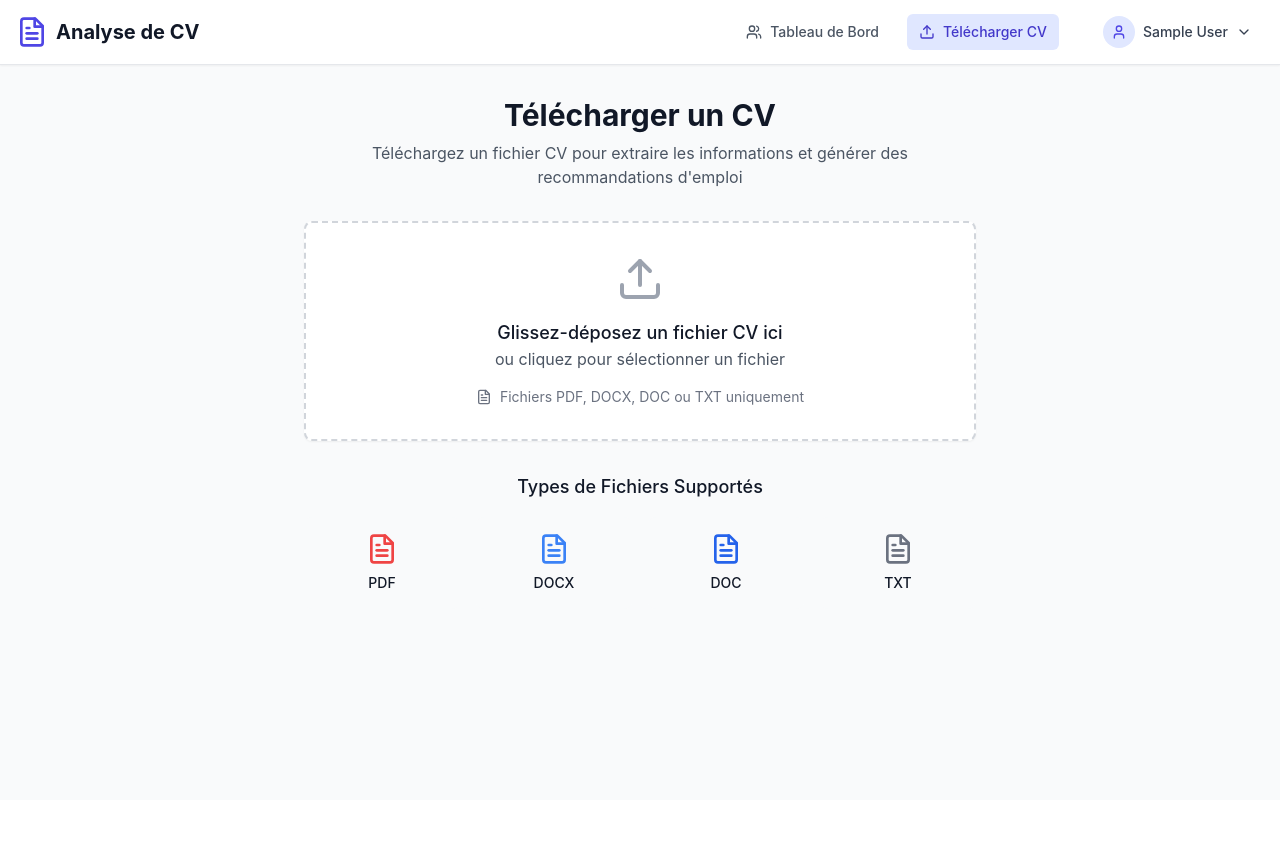
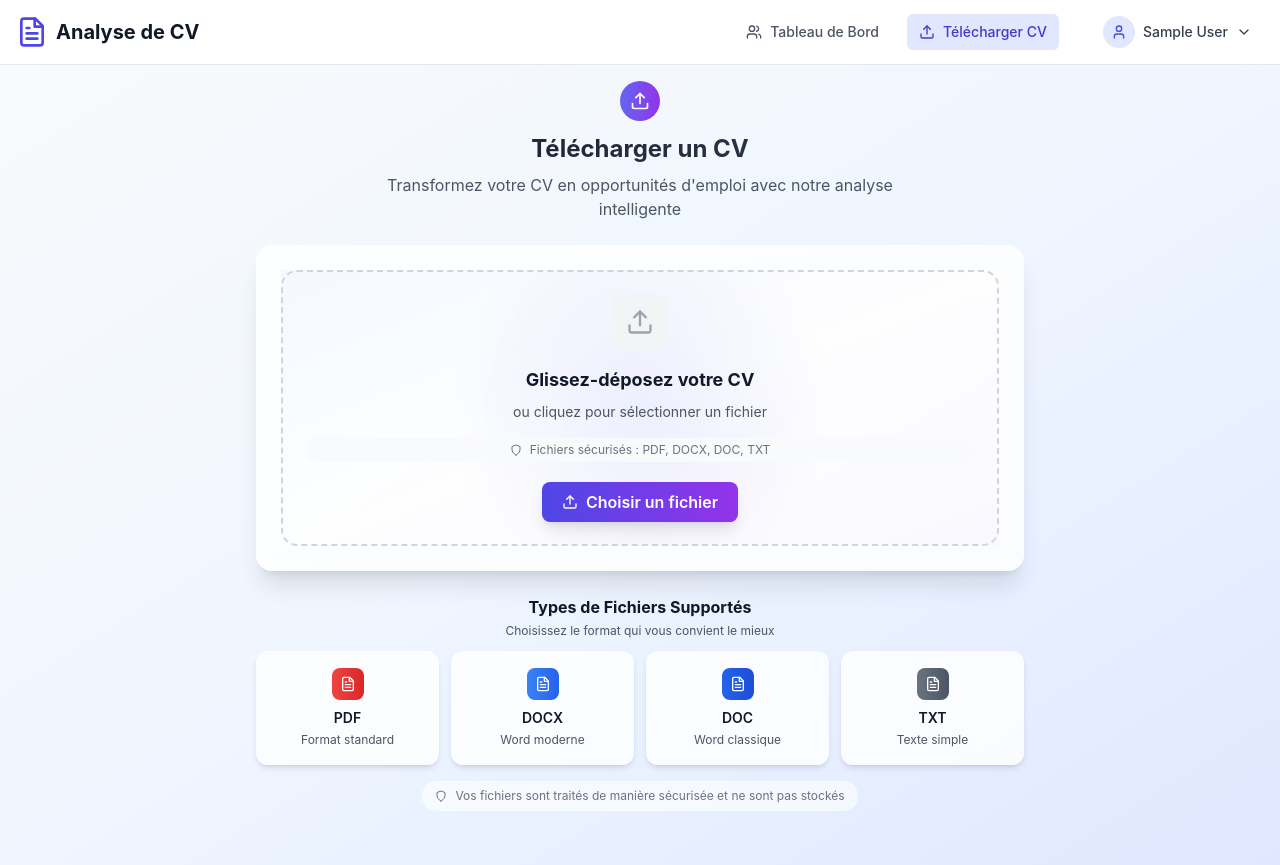
Before and after one commit to hajarzer02/CV_analyze, a React (Create React App) app in the folder frontend/: page /upload in a window 1280 px wide. Before the commit the page ends 800 px from the top, so only its background shows below. Built offline with nearby package versions, Linux system fonts and the light colour scheme; no server answers; sample sign-in values are in the browser's storage; the HTML template or start-up script is replaced by a standard one.

Commit message:
Upload page optimized

```diff
--- a/frontend/src/App.js
+++ b/frontend/src/App.js
@@ -24,7 +24,7 @@ function AppContent() {
     <Router>
       <div className="min-h-screen bg-gray-50">
         {isAuthenticated && <Navbar />}
-        <main className={isAuthenticated ? "container mx-auto px-4 py-8" : ""}>
+        <main className={isAuthenticated ? "container mx-auto px-4 py-4" : ""}>
           <Routes>
             {/* Public routes */}
             <Route path="/login" element={<Login />} />
--- a/frontend/src/pages/Dashboard.js
+++ b/frontend/src/pages/Dashboard.js
@@ -297,7 +297,7 @@ const Dashboard = () => {
               id="job-description"
               value={jobDescription}
               onChange={(e) => setJobDescription(e.target.value)}
-              placeholder="Décrivez le poste recherché... (ex: Développeur React avec 3 ans d'expérience, maîtrise de TypeScript, expérience avec les tests unitaires)"
+              placeholder="Décrivez le poste recherché... "
               className="w-full px-3 py-2.5 text-sm border-2 border-gray-200 rounded-lg shadow-sm focus:outline-none focus:ring-2 focus:ring-blue-500 focus:border-transparent transition-all duration-200 resize-none"
               rows={3}
             />
--- a/frontend/src/pages/UploadCV.js
+++ b/frontend/src/pages/UploadCV.js
@@ -1,7 +1,18 @@
 import React, { useState, useCallback } from 'react';
 import { useNavigate } from 'react-router-dom';
 import { useDropzone } from 'react-dropzone';
-import { Upload, FileText, CheckCircle, AlertCircle } from 'lucide-react';
+import {
+  Upload,
+  FileText,
+  CheckCircle,
+  AlertCircle,
+  Sparkles,
+  Shield,
+  Zap,
+  ArrowRight,
+  Eye,
+  Clock
+} from 'lucide-react';
 import { uploadCV } from '../services/api';
 
 const UploadCV = () => {
@@ -47,87 +58,223 @@ const UploadCV = () => {
   });
 
   return (
-    <div className="max-w-2xl mx-auto">
-      <div className="text-center mb-8">
-        <h1 className="text-3xl font-bold text-gray-900 mb-2">Télécharger un CV</h1>
-        <p className="text-gray-600">
-          Téléchargez un fichier CV pour extraire les informations et générer des recommandations d'emploi
+    <div className="min-h-screen bg-gradient-to-br from-slate-50 via-blue-50 to-indigo-100 -m-4 p-4">
+      <div className="max-w-3xl mx-auto">
+        {/* Header Section */}
+        <div className="text-center mb-6">
+          <div className="inline-flex items-center justify-center w-10 h-10 bg-gradient-to-r from-indigo-500 to-purple-600 rounded-full mb-3">
+            <Upload className="h-5 w-5 text-white" />
+          </div>
+          <h1 className="text-2xl font-bold bg-gradient-to-r from-gray-900 to-gray-700 bg-clip-text text-transparent mb-2">
+            Télécharger un CV
+          </h1>
+          <p className="text-base text-gray-600 max-w-lg mx-auto">
+            Transformez votre CV en opportunités d'emploi avec notre analyse intelligente
           </p>
         </div>
 
-      <div className="bg-white rounded-lg shadow-sm border-2 border-dashed border-gray-300 p-8">
+        {/* Main Upload Area */}
+        <div className="bg-white/80 backdrop-blur-sm rounded-2xl shadow-xl border border-white/20 overflow-hidden">
+          {/* Upload Zone */}
+          <div className="p-4 md:p-6">
         <div
           {...getRootProps()}
-          className={`text-center cursor-pointer transition-colors ${
+              className={`relative group transition-all duration-300 ease-in-out ${
             isDragActive
-              ? 'border-primary-400 bg-primary-50'
-              : 'hover:border-gray-400'
-          } ${uploading ? 'opacity-50 cursor-not-allowed' : ''}`}
+                  ? 'scale-105 shadow-2xl'
+                  : 'hover:scale-105'
+              } ${uploading ? 'opacity-50 cursor-not-allowed' : 'cursor-pointer'}`}
         >
           <input {...getInputProps()} />
 
+              {/* Background Pattern */}
+              <div className="absolute inset-0 bg-gradient-to-br from-indigo-50 via-white to-purple-50 opacity-50"></div>
+              <div className="absolute inset-0 bg-[radial-gradient(circle_at_50%_50%,rgba(99,102,241,0.1),transparent_50%)]"></div>
+
+              {/* Border Animation */}
+              <div className={`absolute inset-0 rounded-2xl border-2 transition-all duration-300 ${
+                isDragActive
+                  ? 'border-indigo-400 shadow-lg shadow-indigo-200'
+                  : 'border-dashed border-gray-300 group-hover:border-indigo-300'
+              }`}></div>
+
+              {/* Content */}
+              <div className="relative z-10 p-4 md:p-6 text-center">
           {uploading ? (
             <div className="space-y-4">
-              <div className="animate-spin rounded-full h-12 w-12 border-b-2 border-primary-600 mx-auto"></div>
-              <p className="text-gray-600">Traitement de votre CV...</p>
+                    <div className="relative">
+                      <div className="animate-spin rounded-full h-12 w-12 border-4 border-indigo-200 border-t-indigo-600 mx-auto"></div>
+                      <div className="absolute inset-0 flex items-center justify-center">
+                        <Zap className="h-5 w-5 text-indigo-600 animate-pulse" />
+                      </div>
+                    </div>
+                    <div>
+                      <h3 className="text-lg font-semibold text-gray-900 mb-1">Analyse en cours...</h3>
+                      <p className="text-sm text-gray-600">Notre IA analyse votre CV et extrait les informations clés</p>
+                    </div>
+                    <div className="flex items-center justify-center space-x-2 text-xs text-indigo-600">
+                      <Clock className="h-3 w-3" />
+                      <span>Généralement 10-30 secondes</span>
+                    </div>
             </div>
           ) : uploadStatus === 'success' ? (
             <div className="space-y-4">
-              <CheckCircle className="h-12 w-12 text-green-500 mx-auto" />
-              <p className="text-green-600 font-medium">CV téléchargé avec succès !</p>
-              <p className="text-gray-600">Redirection vers le profil...</p>
+                    <div className="relative">
+                      <div className="w-12 h-12 bg-green-100 rounded-full flex items-center justify-center mx-auto animate-bounce">
+                        <CheckCircle className="h-6 w-6 text-green-600" />
+                      </div>
+                      <div className="absolute -top-1 -right-1 w-4 h-4 bg-green-500 rounded-full flex items-center justify-center">
+                        <Sparkles className="h-2 w-2 text-white" />
+                      </div>
+                    </div>
+                    <div>
+                      <h3 className="text-lg font-bold text-green-700 mb-1">CV analysé avec succès !</h3>
+                      <p className="text-sm text-gray-600 mb-3">Votre profil a été créé et les recommandations sont prêtes</p>
+                      <div className="inline-flex items-center space-x-2 text-indigo-600 font-medium text-sm">
+                        <span>Redirection en cours...</span>
+                        <ArrowRight className="h-3 w-3 animate-pulse" />
+                      </div>
+                    </div>
             </div>
           ) : uploadStatus === 'error' ? (
             <div className="space-y-4">
-              <AlertCircle className="h-12 w-12 text-red-500 mx-auto" />
-              <p className="text-red-600 font-medium">Échec du téléchargement</p>
-              <p className="text-gray-600">Veuillez réessayer</p>
+                    <div className="w-12 h-12 bg-red-100 rounded-full flex items-center justify-center mx-auto">
+                      <AlertCircle className="h-6 w-6 text-red-600" />
+                    </div>
+                    <div>
+                      <h3 className="text-lg font-semibold text-red-700 mb-1">Échec du téléchargement</h3>
+                      <p className="text-sm text-gray-600">Une erreur s'est produite lors du traitement de votre fichier</p>
+                    </div>
+                    <button
+                      onClick={() => {
+                        setUploadStatus(null);
+                        setError(null);
+                      }}
+                      className="inline-flex items-center px-3 py-2 bg-indigo-600 text-white text-sm rounded-lg hover:bg-indigo-700 transition-colors"
+                    >
+                      <Upload className="h-4 w-4 mr-2" />
+                      Réessayer
+                    </button>
             </div>
                 ) : (
                   <div className="space-y-4">
-              <Upload className="h-12 w-12 text-gray-400 mx-auto" />
-              <div>
-                <p className="text-lg font-medium text-gray-900">
-                  {isDragActive ? 'Déposez le fichier ici' : 'Glissez-déposez un fichier CV ici'}
+                    {/* Main Upload Icon */}
+                    <div className="relative">
+                      <div className={`w-14 h-14 mx-auto rounded-xl flex items-center justify-center transition-all duration-300 ${
+                        isDragActive
+                          ? 'bg-indigo-100 scale-105'
+                          : 'bg-gray-100 group-hover:bg-indigo-50'
+                      }`}>
+                        <Upload className={`h-7 w-7 transition-colors duration-300 ${
+                          isDragActive ? 'text-indigo-600' : 'text-gray-400 group-hover:text-indigo-500'
+                        }`} />
+                      </div>
+                      {isDragActive && (
+                        <div className="absolute inset-0 flex items-center justify-center">
+                          <div className="w-10 h-10 border-2 border-indigo-400 border-dashed rounded-lg animate-pulse"></div>
+                        </div>
+                      )}
+                    </div>
+
+                    {/* Upload Text */}
+                    <div className="space-y-2">
+                      <h3 className="text-lg font-bold text-gray-900">
+                        {isDragActive ? 'Déposez votre CV ici' : 'Glissez-déposez votre CV'}
+                      </h3>
+                      <p className="text-sm text-gray-600">
+                        {isDragActive ? 'Relâchez pour commencer l\'analyse' : 'ou cliquez pour sélectionner un fichier'}
                       </p>
-                <p className="text-gray-600">ou cliquez pour sélectionner un fichier</p>
                     </div>
-              <div className="flex items-center justify-center space-x-2 text-sm text-gray-500">
-                <FileText className="h-4 w-4" />
-                <span>Fichiers PDF, DOCX, DOC ou TXT uniquement</span>
+
+                    {/* File Type Info */}
+                    <div className="flex items-center justify-center space-x-2 text-xs text-gray-500 bg-gray-50 rounded-full px-3 py-1">
+                      <Shield className="h-3 w-3" />
+                      <span>Fichiers sécurisés : PDF, DOCX, DOC, TXT</span>
+                    </div>
+
+                    {/* Upload Button */}
+                    <div className="pt-1">
+                      <button className="inline-flex items-center px-5 py-2 bg-gradient-to-r from-indigo-600 to-purple-600 text-white font-semibold rounded-lg hover:from-indigo-700 hover:to-purple-700 transform hover:scale-105 transition-all duration-200 shadow-lg hover:shadow-xl">
+                        <Upload className="h-4 w-4 mr-2" />
+                        Choisir un fichier
+                      </button>
                     </div>
                   </div>
                 )}
               </div>
             </div>
+          </div>
 
+          {/* Error Message */}
           {error && (
-        <div className="mt-4 p-4 bg-red-50 border border-red-200 rounded-md">
-          <div className="flex">
-            <AlertCircle className="h-5 w-5 text-red-400 mr-2" />
+            <div className="px-4 pb-4">
+              <div className="bg-red-50 border border-red-200 rounded-lg p-3 flex items-start space-x-2">
+                <AlertCircle className="h-4 w-4 text-red-500 mt-0.5 flex-shrink-0" />
                 <div className="text-sm text-red-700">{error}</div>
               </div>
             </div>
           )}
+        </div>
 
-      <div className="mt-8 text-center">
-        <h3 className="text-lg font-medium text-gray-900 mb-4">Types de Fichiers Supportés</h3>
-        <div className="grid grid-cols-2 md:grid-cols-4 gap-4">
-          <div className="p-4 bg-gray-50 rounded-lg">
-            <FileText className="h-8 w-8 text-red-500 mx-auto mb-2" />
-            <p className="text-sm font-medium text-gray-900">PDF</p>
+        {/* Features Section */}
+        {/* <div className="mt-16 grid md:grid-cols-3 gap-8">
+          <div className="text-center group">
+            <div className="w-12 h-12 bg-gradient-to-r from-blue-500 to-cyan-500 rounded-xl flex items-center justify-center mx-auto mb-4 hover:scale-105 transition-transform duration-200">
+              <Zap className="h-6 w-6 text-white" />
             </div>
-          <div className="p-4 bg-gray-50 rounded-lg">
-            <FileText className="h-8 w-8 text-blue-500 mx-auto mb-2" />
-            <p className="text-sm font-medium text-gray-900">DOCX</p>
+            <h3 className="text-lg font-semibold text-gray-900 mb-2">Analyse Rapide</h3>
+            <p className="text-gray-600">Traitement intelligent en quelques secondes avec notre IA avancée</p>
       </div>
-          <div className="p-4 bg-gray-50 rounded-lg">
-            <FileText className="h-8 w-8 text-blue-600 mx-auto mb-2" />
-            <p className="text-sm font-medium text-gray-900">DOC</p>
+
+          <div className="text-center group">
+            <div className="w-12 h-12 bg-gradient-to-r from-purple-500 to-pink-500 rounded-xl flex items-center justify-center mx-auto mb-4 hover:scale-105 transition-transform duration-200">
+              <Eye className="h-6 w-6 text-white" />
             </div>
-          <div className="p-4 bg-gray-50 rounded-lg">
-            <FileText className="h-8 w-8 text-gray-500 mx-auto mb-2" />
-            <p className="text-sm font-medium text-gray-900">TXT</p>
+            <h3 className="text-lg font-semibold text-gray-900 mb-2">Extraction Précise</h3>
+            <p className="text-gray-600">Identification automatique des compétences, expériences et formations</p>
+          </div>
+
+          <div className="text-center group">
+            <div className="w-12 h-12 bg-gradient-to-r from-green-500 to-emerald-500 rounded-xl flex items-center justify-center mx-auto mb-4 hover:scale-105 transition-transform duration-200">
+              <Sparkles className="h-6 w-6 text-white" />
+        </div>
+            <h3 className="text-lg font-semibold text-gray-900 mb-2">Recommandations</h3>
+            <p className="text-gray-600">Suggestions d'emplois personnalisées basées sur votre profil</p>
+          </div>
+        </div> */}
+
+        {/* Supported File Types */}
+        <div className="mt-6">
+          <div className="text-center mb-3">
+            <h3 className="text-base font-bold text-gray-900 mb-1">Types de Fichiers Supportés</h3>
+            <p className="text-xs text-gray-600">Choisissez le format qui vous convient le mieux</p>
+          </div>
+
+          <div className="grid grid-cols-2 md:grid-cols-4 gap-3">
+            {[
+              { type: 'PDF', icon: FileText, color: 'from-red-500 to-red-600', desc: 'Format standard' },
+              { type: 'DOCX', icon: FileText, color: 'from-blue-500 to-blue-600', desc: 'Word moderne' },
+              { type: 'DOC', icon: FileText, color: 'from-blue-600 to-blue-700', desc: 'Word classique' },
+              { type: 'TXT', icon: FileText, color: 'from-gray-500 to-gray-600', desc: 'Texte simple' }
+            ].map((file, index) => (
+              <div key={index} className="group">
+                <div className="bg-white/80 backdrop-blur-sm rounded-xl p-4 text-center border border-white/20 shadow-md hover:shadow-lg transition-all duration-300 hover:scale-105">
+                  <div className={`w-8 h-8 bg-gradient-to-r ${file.color} rounded-lg flex items-center justify-center mx-auto mb-2 hover:scale-105 transition-transform duration-200`}>
+                    <file.icon className="h-4 w-4 text-white" />
+                  </div>
+                  <h4 className="font-semibold text-gray-900 text-sm mb-1">{file.type}</h4>
+                  <p className="text-xs text-gray-600">{file.desc}</p>
+                </div>
+              </div>
+            ))}
+          </div>
+        </div>
+
+        {/* Security Notice */}
+        <div className="mt-4 text-center">
+          <div className="inline-flex items-center space-x-2 text-xs text-gray-500 bg-white/60 backdrop-blur-sm rounded-full px-3 py-1.5 border border-white/20">
+            <Shield className="h-3 w-3" />
+            <span>Vos fichiers sont traités de manière sécurisée et ne sont pas stockés</span>
           </div>
         </div>
       </div>
```
Also changed, not shown: frontend/package.json (+5 -5 lines), 13 other files (tests, documents, lock files or other folders). Lines whose indentation alone changed are shown as unchanged.
